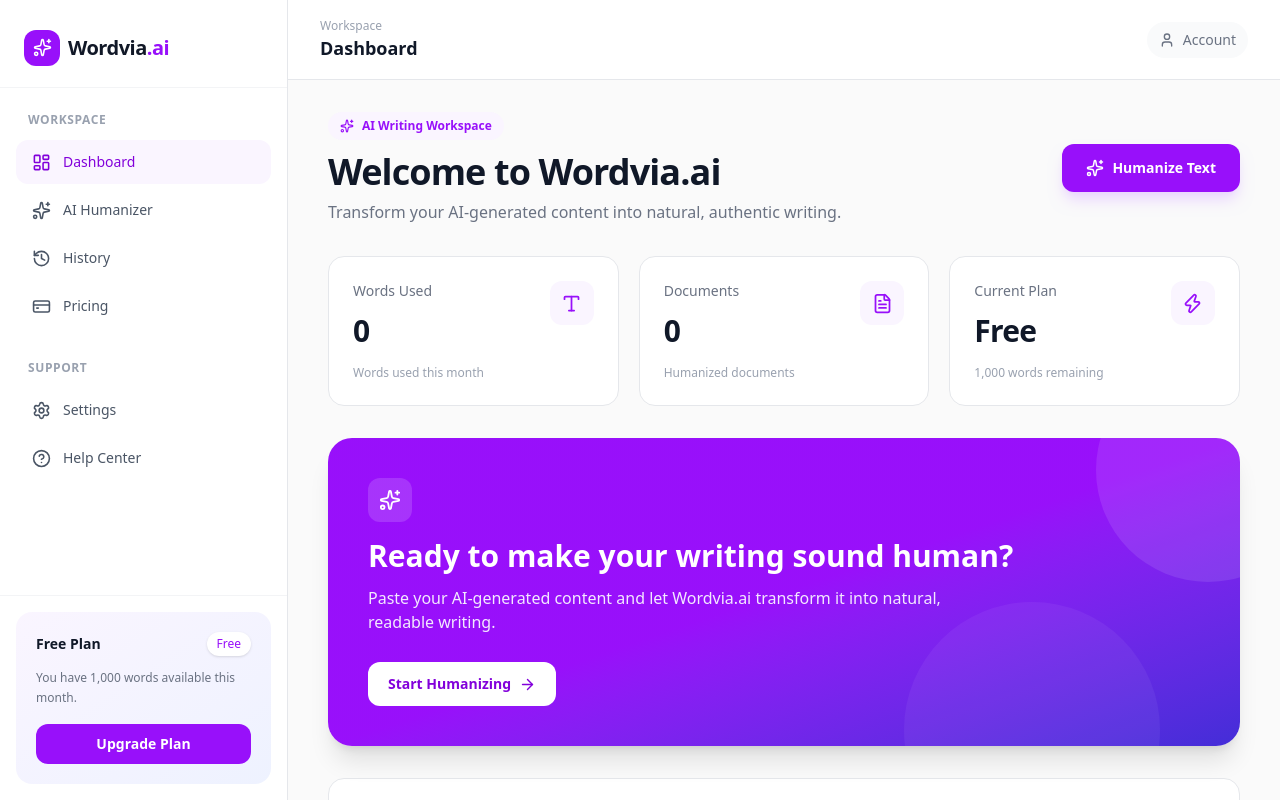
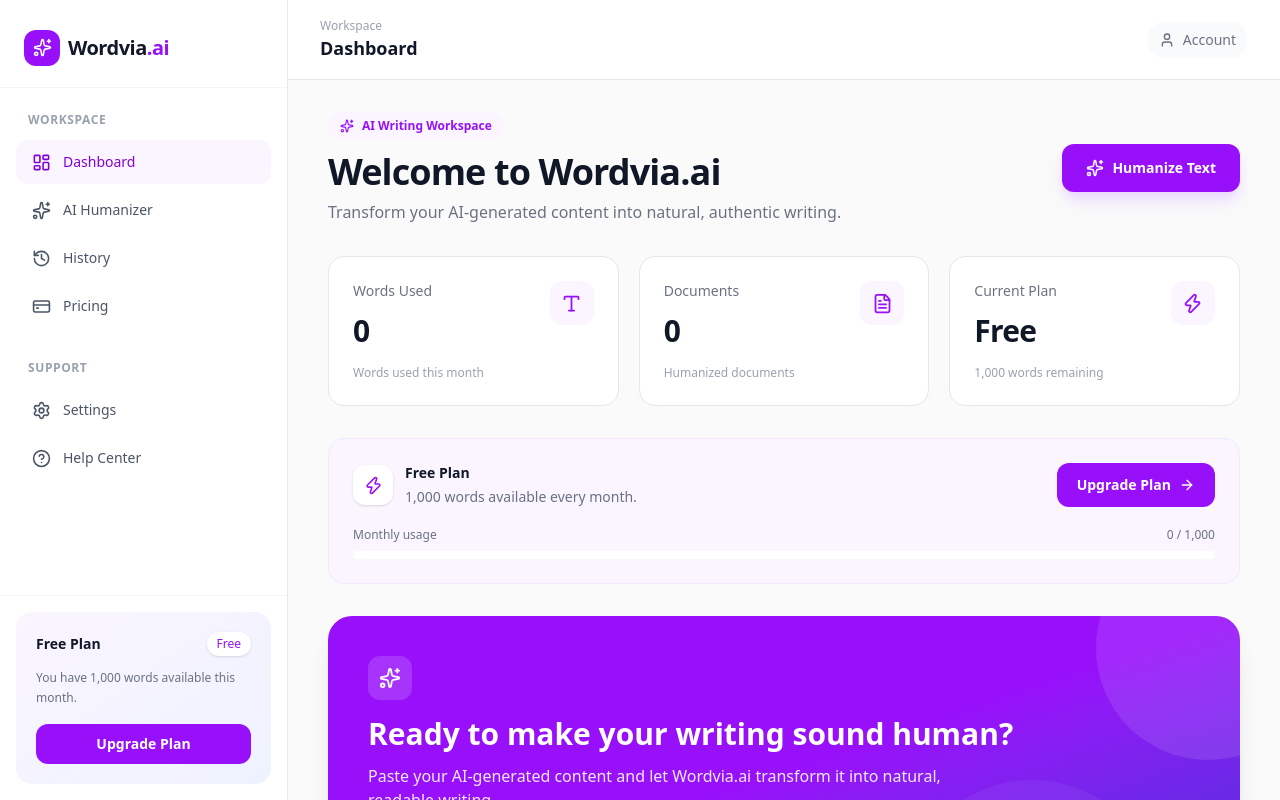
Before and after one commit to Diyan1002/wordvia-ai, a Next.js app: page /dashboard in a window 1280 px wide. Shown: the top 800 px of the page. Built offline with nearby package versions, Linux system fonts and the light colour scheme; no server answers.

Commit message:
Fix dashboard plan and usage

```diff
--- a/app/dashboard/page.tsx
+++ b/app/dashboard/page.tsx
@@ -11,13 +11,16 @@
   Zap,
   ArrowRight,
   User,
+  Loader2,
 } from "lucide-react";
 
-import { UserButton, useUser } from "@clerk/nextjs";
+import { UserButton } from "@clerk/nextjs";
 
 import Sidebar from "@/app/components/dashboard/Sidebar";
 import DashboardCard from "@/app/components/dashboard/DashboardCard";
 import RecentActivity from "@/app/components/dashboard/RecentActivity";
+
+type Plan = "free" | "pro" | "business";
 
 export default function DashboardPage() {
   const [mobileOpen, setMobileOpen] = useState(false);
@@ -25,58 +28,154 @@
   const [wordsUsed, setWordsUsed] = useState(0);
   const [documents, setDocuments] = useState(0);
 
-  const { user, isLoaded } = useUser();
+  const [plan, setPlan] = useState<Plan>("free");
 
-  // Get plan from Clerk public metadata
-  const plan =
-    (user?.publicMetadata?.plan as string | undefined)?.toLowerCase() ||
-    "free";
+  const [monthlyLimit, setMonthlyLimit] =
+    useState<number | null>(1000);
 
-  // Plan limits
-  const planLimits: Record<string, number | null> = {
-    free: 1000,
-    pro: 50000,
-    business: null,
-  };
+  const [remainingWords, setRemainingWords] =
+    useState<number | null>(1000);
 
-  const currentLimit = planLimits[plan] ?? 1000;
+  const [loading, setLoading] = useState(true);
+
+  // --------------------------------
+  // LOAD REAL PLAN + USAGE
+  // --------------------------------
+
+  async function loadUsage() {
+    try {
+      setLoading(true);
+
+      const response = await fetch(
+        "/api/usage",
+        {
+          method: "GET",
+          cache: "no-store",
+        }
+      );
+
+      const data = await response.json();
+
+      console.log(
+        "DASHBOARD USAGE:",
+        data
+      );
+
+      if (!response.ok) {
+        console.error(
+          "Usage API error:",
+          data
+        );
+
+        return;
+      }
+
+      const detectedPlan =
+        data.plan === "business"
+          ? "business"
+          : data.plan === "pro"
+          ? "pro"
+          : "free";
+
+      setPlan(detectedPlan);
+
+      setMonthlyLimit(
+        data.monthlyLimit ?? null
+      );
+
+      setWordsUsed(
+        typeof data.wordsUsed === "number"
+          ? data.wordsUsed
+          : 0
+      );
+
+      setRemainingWords(
+        data.remainingWords ?? null
+      );
+    } catch (error) {
+      console.error(
+        "Failed to load dashboard usage:",
+        error
+      );
+    } finally {
+      setLoading(false);
+    }
+  }
+
+  useEffect(() => {
+    loadUsage();
+  }, []);
+
+  // --------------------------------
+  // LOAD DOCUMENT COUNT
+  // --------------------------------
+
+  useEffect(() => {
+    try {
+      const docs = Number(
+        localStorage.getItem(
+          "wordvia_documents"
+        ) || "0"
+      );
+
+      setDocuments(docs);
+    } catch (error) {
+      console.error(
+        "Document count error:",
+        error
+      );
+    }
+  }, []);
+
+  // --------------------------------
+  // PLAN NAME
+  // --------------------------------
 
   const planName =
     plan === "business"
       ? "Business"
       : plan === "pro"
-        ? "Pro"
-        : "Free";
+      ? "Pro"
+      : "Free";
 
-  useEffect(() => {
-    const words = Number(
-      localStorage.getItem("wordvia_words_used") || "0"
-    );
+  // --------------------------------
+  // REMAINING TEXT
+  // --------------------------------
 
-    const docs = Number(
-      localStorage.getItem("wordvia_documents") || "0"
-    );
+  const remainingText =
+    monthlyLimit === null
+      ? "Unlimited words remaining"
+      : `${(
+          remainingWords ?? 0
+        ).toLocaleString()} words remaining`;
 
-    setWordsUsed(words);
-    setDocuments(docs);
-  }, []);
+  // --------------------------------
+  // MONTHLY LIMIT TEXT
+  // --------------------------------
 
-  const remainingWords =
-    currentLimit === null
-      ? "Unlimited"
-      : Math.max(0, currentLimit - wordsUsed).toLocaleString();
+  const planDescription =
+    monthlyLimit === null
+      ? "Unlimited words available."
+      : `${monthlyLimit.toLocaleString()} words available every month.`;
 
   return (
     <div className="min-h-screen bg-[#fafafa]">
+
       {/* SIDEBAR */}
+
       <Sidebar
         mobileOpen={mobileOpen}
-        onClose={() => setMobileOpen(false)}
+        onClose={() =>
+          setMobileOpen(false)
+        }
       />
 
       {/* MAIN */}
+
       <main className="min-h-screen lg:ml-72">
+
         {/* TOPBAR */}
+
         <header
           className="
             sticky
@@ -94,10 +193,16 @@
             sm:px-8
           "
         >
+
+          {/* LEFT */}
+
           <div className="flex items-center gap-4">
+
             <button
               type="button"
-              onClick={() => setMobileOpen(true)}
+              onClick={() =>
+                setMobileOpen(true)
+              }
               className="
                 rounded-xl
                 border
@@ -112,6 +217,7 @@
             </button>
 
             <div>
+
               <p className="text-xs text-gray-400">
                 Workspace
               </p>
@@ -119,10 +225,15 @@
               <h1 className="text-lg font-semibold text-gray-900">
                 Dashboard
               </h1>
+
             </div>
+
           </div>
 
+          {/* RIGHT */}
+
           <div className="flex items-center gap-3">
+
             <div
               className="
                 hidden
@@ -138,14 +249,18 @@
               "
             >
               <User size={16} />
+
               Account
             </div>
 
             <UserButton />
+
           </div>
+
         </header>
 
         {/* CONTENT */}
+
         <div
           className="
             mx-auto
@@ -156,8 +271,11 @@
             lg:px-10
           "
         >
+
           {/* WELCOME */}
+
           <section>
+
             <div
               className="
                 flex
@@ -168,7 +286,9 @@
                 md:items-center
               "
             >
+
               <div>
+
                 <div
                   className="
                     mb-3
@@ -185,6 +305,7 @@
                   "
                 >
                   <Sparkles size={14} />
+
                   AI Writing Workspace
                 </div>
 
@@ -210,9 +331,11 @@
                     sm:text-base
                   "
                 >
-                  Transform your AI-generated content
-                  into natural, authentic writing.
+                  Transform your AI-generated
+                  content into natural,
+                  authentic writing.
                 </p>
+
               </div>
 
               <Link
@@ -236,12 +359,16 @@
                 "
               >
                 <Sparkles size={18} />
+
                 Humanize Text
               </Link>
+
             </div>
+
           </section>
 
           {/* STATS */}
+
           <section
             className="
               mt-8
@@ -251,12 +378,21 @@
               xl:grid-cols-3
             "
           >
+
+            {/* WORDS USED */}
+
             <DashboardCard
               title="Words Used"
-              value={wordsUsed.toLocaleString()}
+              value={
+                loading
+                  ? "..."
+                  : wordsUsed.toLocaleString()
+              }
               description="Words used this month"
               icon={Type}
             />
+
+            {/* DOCUMENTS */}
 
             <DashboardCard
               title="Documents"
@@ -265,20 +401,230 @@
               icon={FileText}
             />
 
+            {/* CURRENT PLAN */}
+
             <DashboardCard
               title="Current Plan"
-              value={isLoaded ? planName : "..."}
+              value={
+                loading
+                  ? "..."
+                  : planName
+              }
               description={
-                isLoaded
-                  ? `${remainingWords} words remaining`
-                  : "Loading plan..."
+                loading
+                  ? "Loading plan..."
+                  : remainingText
               }
               icon={Zap}
             />
+
+          </section>
+
+          {/* PLAN STATUS */}
+
+          <section className="mt-8">
+
+            <div
+              className="
+                rounded-2xl
+                border
+                border-purple-100
+                bg-purple-50
+                p-6
+              "
+            >
+
+              <div
+                className="
+                  flex
+                  flex-col
+                  gap-4
+                  sm:flex-row
+                  sm:items-center
+                  sm:justify-between
+                "
+              >
+
+                <div>
+
+                  <div
+                    className="
+                      flex
+                      items-center
+                      gap-3
+                    "
+                  >
+
+                    <div
+                      className="
+                        flex
+                        h-10
+                        w-10
+                        items-center
+                        justify-center
+                        rounded-xl
+                        bg-white
+                        text-purple-600
+                        shadow-sm
+                      "
+                    >
+                      {loading ? (
+                        <Loader2
+                          size={19}
+                          className="animate-spin"
+                        />
+                      ) : (
+                        <Zap size={19} />
+                      )}
+                    </div>
+
+                    <div>
+
+                      <p className="text-sm font-semibold text-gray-900">
+                        {loading
+                          ? "Loading..."
+                          : `${planName} Plan`}
+                      </p>
+
+                      <p className="mt-1 text-sm text-gray-500">
+                        {loading
+                          ? "Checking your plan..."
+                          : planDescription}
+                      </p>
+
+                    </div>
+
+                  </div>
+
+                </div>
+
+                {plan === "free" && !loading && (
+                  <Link
+                    href="/pricing"
+                    className="
+                      inline-flex
+                      items-center
+                      justify-center
+                      gap-2
+                      rounded-xl
+                      bg-purple-600
+                      px-5
+                      py-3
+                      text-sm
+                      font-semibold
+                      text-white
+                      hover:bg-purple-700
+                    "
+                  >
+                    Upgrade Plan
+
+                    <ArrowRight
+                      size={16}
+                    />
+                  </Link>
+                )}
+
+                {plan === "pro" && !loading && (
+                  <span
+                    className="
+                      rounded-full
+                      bg-white
+                      px-4
+                      py-2
+                      text-sm
+                      font-semibold
+                      text-purple-600
+                      shadow-sm
+                    "
+                  >
+                    Pro Active
+                  </span>
+                )}
+
+                {plan === "business" &&
+                  !loading && (
+                    <span
+                      className="
+                        rounded-full
+                        bg-white
+                        px-4
+                        py-2
+                        text-sm
+                        font-semibold
+                        text-purple-600
+                        shadow-sm
+                      "
+                    >
+                      Business Active
+                    </span>
+                  )}
+
+              </div>
+
+              {/* PROGRESS */}
+
+              {!loading &&
+                monthlyLimit !== null && (
+                  <div className="mt-5">
+
+                    <div
+                      className="
+                        mb-2
+                        flex
+                        justify-between
+                        text-xs
+                        text-gray-500
+                      "
+                    >
+                      <span>
+                        Monthly usage
+                      </span>
+
+                      <span>
+                        {wordsUsed.toLocaleString()} /{" "}
+                        {monthlyLimit.toLocaleString()}
+                      </span>
+                    </div>
+
+                    <div
+                      className="
+                        h-2
+                        overflow-hidden
+                        rounded-full
+                        bg-white
+                      "
+                    >
+
+                      <div
+                        className="
+                          h-full
+                          rounded-full
+                          bg-purple-600
+                          transition-all
+                        "
+                        style={{
+                          width: `${Math.min(
+                            100,
+                            (wordsUsed /
+                              monthlyLimit) *
+                              100
+                          )}%`,
+                        }}
+                      />
+
+                    </div>
+
+                  </div>
+                )}
+
+            </div>
+
           </section>
 
           {/* QUICK START */}
+
           <section className="mt-8">
+
             <div
               className="
                 relative
@@ -294,6 +640,7 @@
                 sm:p-10
               "
             >
+
               <div
                 className="
                   absolute
@@ -319,6 +666,7 @@
               />
 
               <div className="relative z-10 max-w-2xl">
+
                 <div
                   className="
                     mb-4
@@ -348,8 +696,9 @@
                     sm:text-base
                   "
                 >
-                  Paste your AI-generated content and let
-                  Wordvia.ai transform it into natural,
+                  Paste your AI-generated
+                  content and let Wordvia.ai
+                  transform it into natural,
                   readable writing.
                 </p>
 
@@ -371,18 +720,26 @@
                   "
                 >
                   Start Humanizing
+
                   <ArrowRight size={17} />
                 </Link>
+
               </div>
+
             </div>
+
           </section>
 
           {/* RECENT ACTIVITY */}
+
           <section className="mt-8">
+
             <RecentActivity />
+
           </section>
 
           {/* BOTTOM CARDS */}
+
           <section
             className="
               mt-8
@@ -391,7 +748,9 @@
               md:grid-cols-2
             "
           >
+
             {/* HUMANIZER */}
+
             <div
               className="
                 rounded-2xl
@@ -401,7 +760,9 @@
                 p-6
               "
             >
+
               <div className="flex items-center gap-3">
+
                 <div
                   className="
                     flex
@@ -418,6 +779,7 @@
                 </div>
 
                 <div>
+
                   <h3 className="font-semibold text-gray-900">
                     AI Humanizer
                   </h3>
@@ -425,7 +787,9 @@
                   <p className="text-sm text-gray-500">
                     Rewrite your content naturally.
                   </p>
+
                 </div>
+
               </div>
 
               <Link
@@ -442,11 +806,14 @@
                 "
               >
                 Open Humanizer
+
                 <ArrowRight size={15} />
               </Link>
+
             </div>
 
             {/* CURRENT PLAN */}
+
             <div
               className="
                 rounded-2xl
@@ -456,7 +823,9 @@
                 p-6
               "
             >
+
               <div className="flex items-center gap-3">
+
                 <div
                   className="
                     flex
@@ -473,18 +842,21 @@
                 </div>
 
                 <div>
+
                   <h3 className="font-semibold text-gray-900">
-                    {isLoaded ? `${planName} Plan` : "Loading..."}
+                    {loading
+                      ? "Loading..."
+                      : `${planName} Plan`}
                   </h3>
 
                   <p className="text-sm text-gray-500">
-                    {isLoaded
-                      ? currentLimit === null
-                        ? "Unlimited words available."
-                        : `${currentLimit.toLocaleString()} words available every month.`
-                      : "Checking your plan..."}
+                    {loading
+                      ? "Checking your plan..."
+                      : planDescription}
                   </p>
+
                 </div>
+
               </div>
 
               <Link
@@ -501,12 +873,16 @@
                 "
               >
                 View plans
+
                 <ArrowRight size={15} />
               </Link>
+
             </div>
+
           </section>
 
           {/* FOOTER */}
+
           <footer
             className="
               py-10
@@ -517,8 +893,11 @@
           >
             © 2026 Wordvia.ai. All rights reserved.
           </footer>
+
         </div>
+
       </main>
+
     </div>
   );
 }
```
